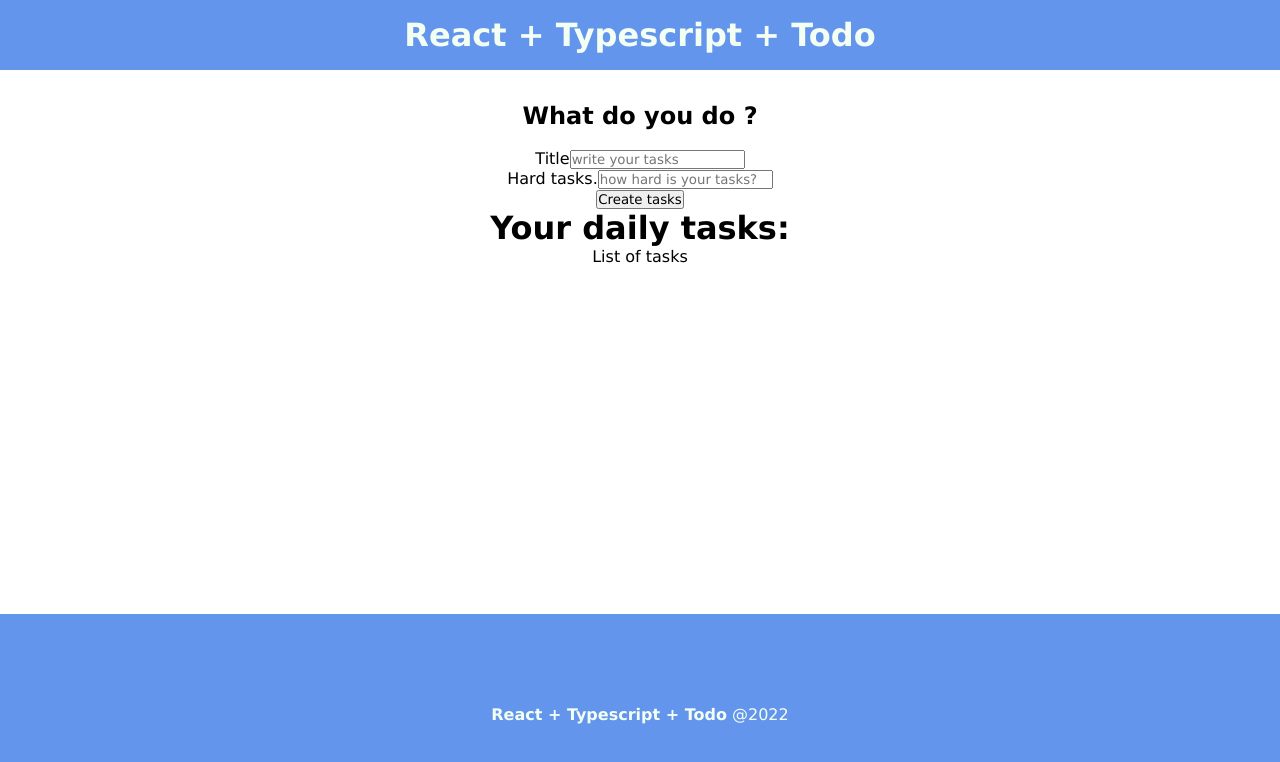
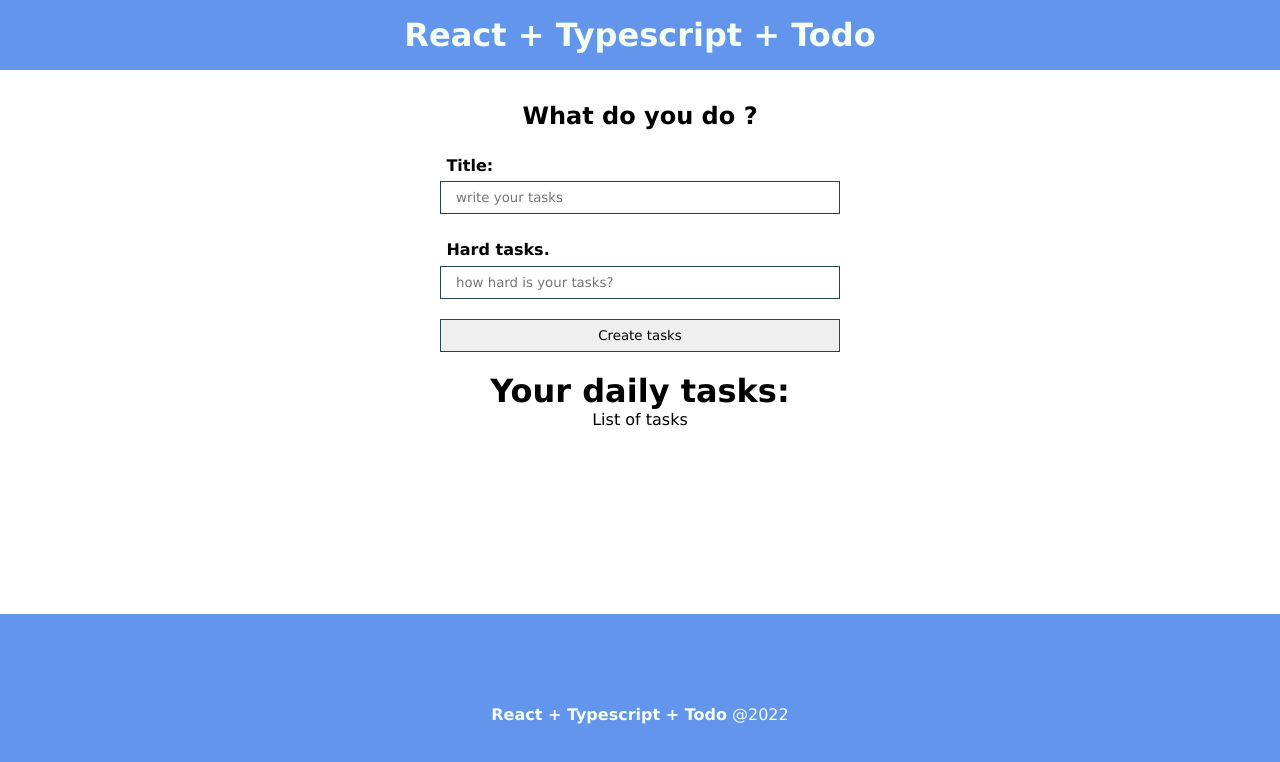
Before and after one commit to felipe-programador-18/project-typescript, a React (Create React App) app in the folder todo-type/: page / in a window 1280 px wide. Shown: the top 762 px of the page. Built offline with nearby package versions, Linux system fonts and the light colour scheme.

Commit message:
c12-adding more another things1

```diff
--- a/todo-type/src/App.tsx
+++ b/todo-type/src/App.tsx
@@ -6,6 +6,8 @@ import Footer from './Component/footer/footer';
 import styles from "./app.module.css"
 import Taksform from './Component/Tasks.form';
 import TaksList from './Component/Tasks.list';
+
+import {ITasks} from './Interface/Tasks'
 
 
 function App() {
@@ -22,6 +24,7 @@ function App() {
          <div>
              <h1>Your daily tasks:</h1>
              <TaksList/>
+
          </div>
 
         </main>
--- a/todo-type/src/Component/Tasks.form.tsx
+++ b/todo-type/src/Component/Tasks.form.tsx
@@ -1,4 +1,7 @@
-import React, {useState, ChangeEvent } from 'react';
+import React, {useState, ChangeEvent, FormEvent, useEffect } from 'react';
+import {ITasks} from '../Interface/Tasks'
+import styles from './taksform.module.css'
+
 
 export interface IAppProps {
     btnSend: string
@@ -6,34 +9,51 @@ export interface IAppProps {
 
 const Taksform = ({btnSend}: IAppProps) => {
 
-    const [form, setForm] = useState<String| null>('')
-    const HandSubmit = (e:ChangeEvent <HTMLInputElement> ) => {
+    const [id, setId] = useState<number>(0)
+    const [title, setTitle] = useState<string>("")
+    const [hard, setHard] = useState<number>(0)
+
+    const HandChange= (e:ChangeEvent<HTMLInputElement>) => {
         e.preventDefault()
-        setForm(e.target.value)
+        if(e.target.name === 'title'){
+          setTitle(e.target.value)
+        }else{
+          setHard(parseInt(e.target.value))
+        }
+
+        console.log(title)
     }
 
 
+    const  addTaksProject = () =>{
+
+    }
+
+    useEffect(() => {
+
+    },[])
+
 
     return (
-    <div>
-      <form>
-       <div>
-         <label>Title</label>
-            <input type="text" name='title' placeholder='write your tasks' onChange={HandSubmit} />
-            {form}
+
+      <form onSubmit={addTaksProject} className={styles.form} >
+       <div className={styles.input_container} >
+         <label>Title:</label>
+            <input type="text" name='title' placeholder='write your tasks' onChange={HandChange} />
+
         </div>
 
-        <div>
+        <div className={styles.input_container} >
          <label>Hard tasks.</label>
-            <input type="text" name='title' placeholder='how hard is your tasks?' onChange={HandSubmit} />
-            {form}
+            <input type="text" name='title' placeholder='how hard is your tasks?' onChange={HandChange} />
+
         </div>
 
         <input type="submit" value={btnSend} />
 
       </form>
 
-    </div>
+
     );
 }
 
```
